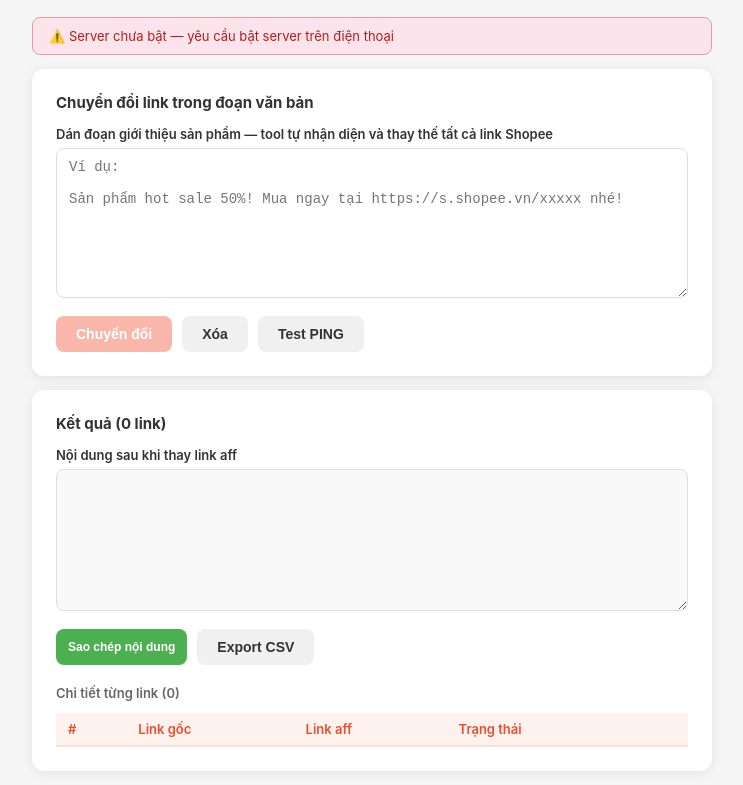
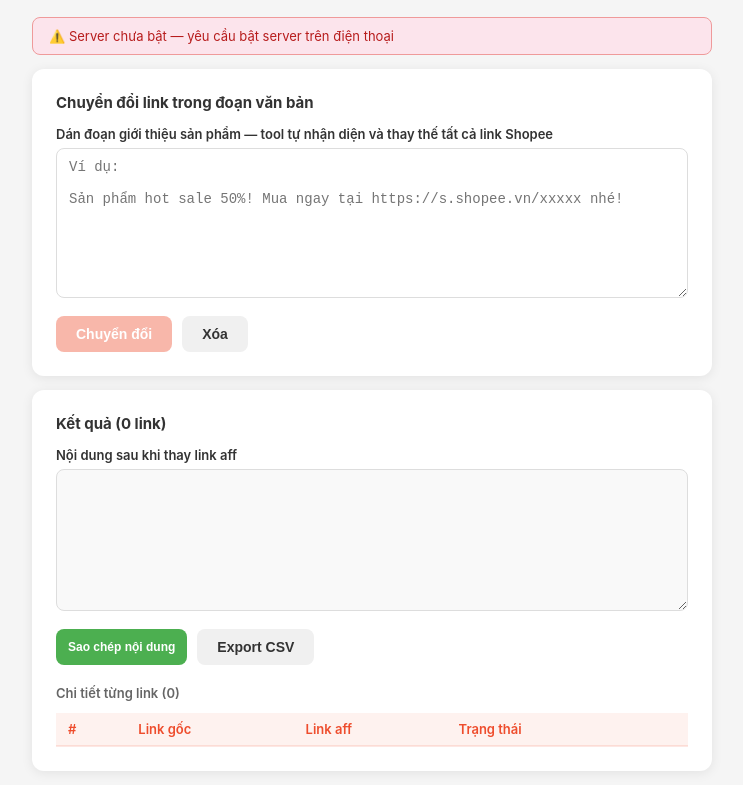
Before and after one commit to huy981018-cyber/shopee-aff-tool, a browser extension: page index.html in a window 1280 px wide. Shown: the part 73-858 px from the top of the page, without its empty margins (268-1011 px from the left). Drawn offline with Linux system fonts and the light colour scheme.

Commit message:
Add files via upload

```diff
--- a/index.html
+++ b/index.html
@@ -95,7 +95,7 @@
     <div class="btn-row">
       <button class="btn btn-primary" id="btn-convert" onclick="convertText()" disabled>Chuyển đổi</button>
       <button class="btn btn-secondary" onclick="clearAll()">Xóa</button>
-      <button class="btn btn-secondary" onclick="testPing()">Test PING</button>
+
     </div>
     <div class="progress-bar-wrap" id="progress-wrap">
       <div class="progress-bar" id="progress-bar"></div>
@@ -203,34 +203,12 @@
       throw new Error('Relay timeout');
     }
 
-    async function testPing() {
-      const banner = document.getElementById('banner');
-      try {
-        const result = await sendToExtension({ type: 'PING' });
-        if (result?.ok) {
-          banner.className = 'banner banner-ok';
-          banner.textContent = '✓ PING thành công — Extension đang phản hồi';
-          return;
-        }
-      } catch {}
-      try {
-        const resp = await fetch(`${RELAY_BASE}/api/ping`);
-        const data = await resp.json();
-        if (data?.ok) {
-          banner.className = 'banner banner-ok';
-          banner.textContent = '✓ Relay server đang phản hồi';
-          return;
-        }
-      } catch {}
-      banner.className = 'banner banner-err';
-      banner.textContent = '⚠️ Không kết nối được';
-    }
 
     // ============================================================
     //  XỬ LÝ URL SHOPEE
     // ============================================================
 
-    const SHOPEE_URL_RE = /https?:\/\/(?:s\.shopee\.vn|shp\.ee|(?:www\.)?shopee\.[a-z]+(?:\.[a-z]+)?)[^\s]*/g;
+    const SHOPEE_URL_RE = /https?:\/\/(?:s\.shopee\.vn|(?:[a-z]+\.)?shp\.ee|(?:www\.)?shopee\.[a-z]+(?:\.[a-z]+)?)[^\s]*/g;
 
     function trimTrailing(url) { return url.replace(/[.,;!?)'"\]>]+$/, ''); }
 
```
Also changed, not shown: extension/manifest.json, 1 other file.
